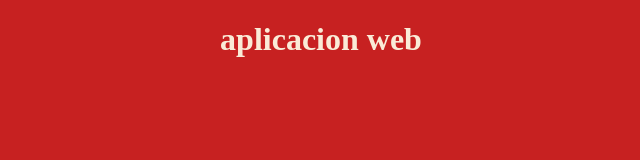
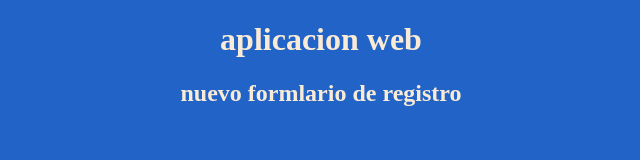
Before and after one commit to juanksrt/repositoriaTR, a plain HTML site: page index.html in a window 1280 px wide. Shown: the whole page, without its empty margins (319-959 px from the left). Drawn offline with Linux system fonts and the light colour scheme.

Commit message:
agregando formulario de registro

```diff
--- a/index.html
+++ b/index.html
@@ -6,7 +6,7 @@
     <title>Document</title>
     <style>
         html,body{
-            background-color:rgb(199, 33, 33);
+            background-color:rgb(33, 99, 199);
             color:antiquewhite;
             text-align: center;
             }
@@ -14,5 +14,6 @@
 </head>
 <body>
     <h1>aplicacion web</h1>
+    <h2>nuevo formlario de registro</h2>
 </body>
 </html>
```
